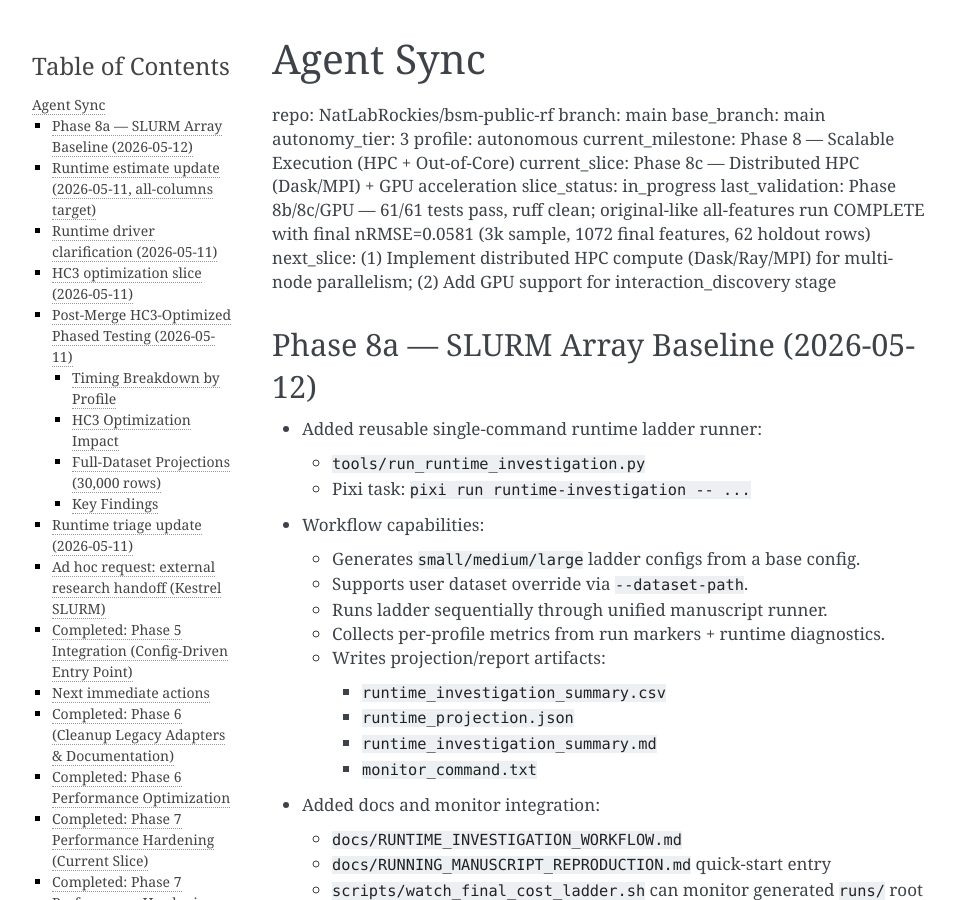
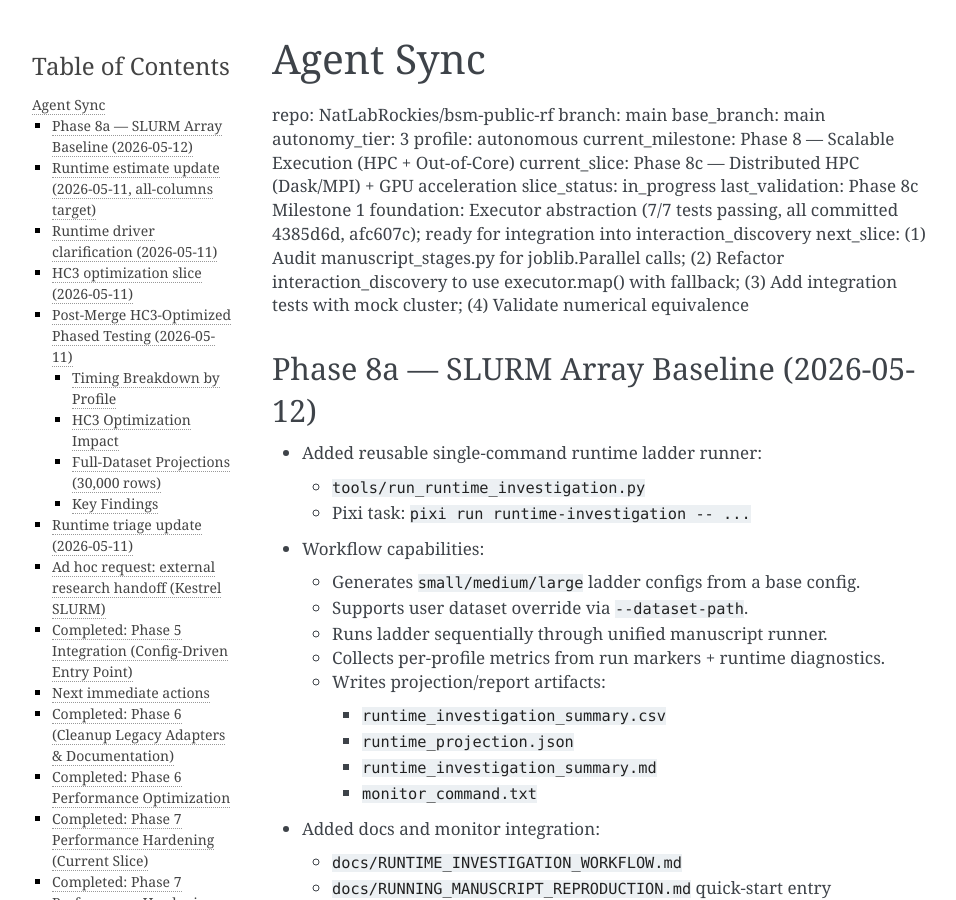
Before and after one commit to NatLabRockies/rfm-pipeline, a Sphinx documentation site: the page built from docs/AGENT_SYNC.md, in a window 1280 px wide and 900 px high. Shown: the whole window, without its empty margins (148-1104 px from the left). Built offline with Sphinx 7.4.7, drawn with Linux system fonts in a browser that asks for light colours.

Commit message:
docs: update AGENT_SYNC with Phase 8c Milestone 1 completion

```diff
--- a/docs/AGENT_SYNC.md
+++ b/docs/AGENT_SYNC.md
@@ -8,8 +8,8 @@ profile: autonomous
 current_milestone: Phase 8 — Scalable Execution (HPC + Out-of-Core)
 current_slice: Phase 8c — Distributed HPC (Dask/MPI) + GPU acceleration
 slice_status: in_progress
-last_validation: Phase 8b/8c/GPU — 61/61 tests pass, ruff clean; original-like all-features run COMPLETE with final nRMSE=0.0581 (3k sample, 1072 final features, 62 holdout rows)
-next_slice: (1) Implement distributed HPC compute (Dask/Ray/MPI) for multi-node parallelism; (2) Add GPU support for interaction_discovery stage
+last_validation: Phase 8c Milestone 1 foundation: Executor abstraction (7/7 tests passing, all committed 4385d6d, afc607c); ready for integration into interaction_discovery
+next_slice: (1) Audit manuscript_stages.py for joblib.Parallel calls; (2) Refactor interaction_discovery to use executor.map() with fallback; (3) Add integration tests with mock cluster; (4) Validate numerical equivalence
 
 ## Phase 8a — SLURM Array Baseline (2026-05-12)
 
```
